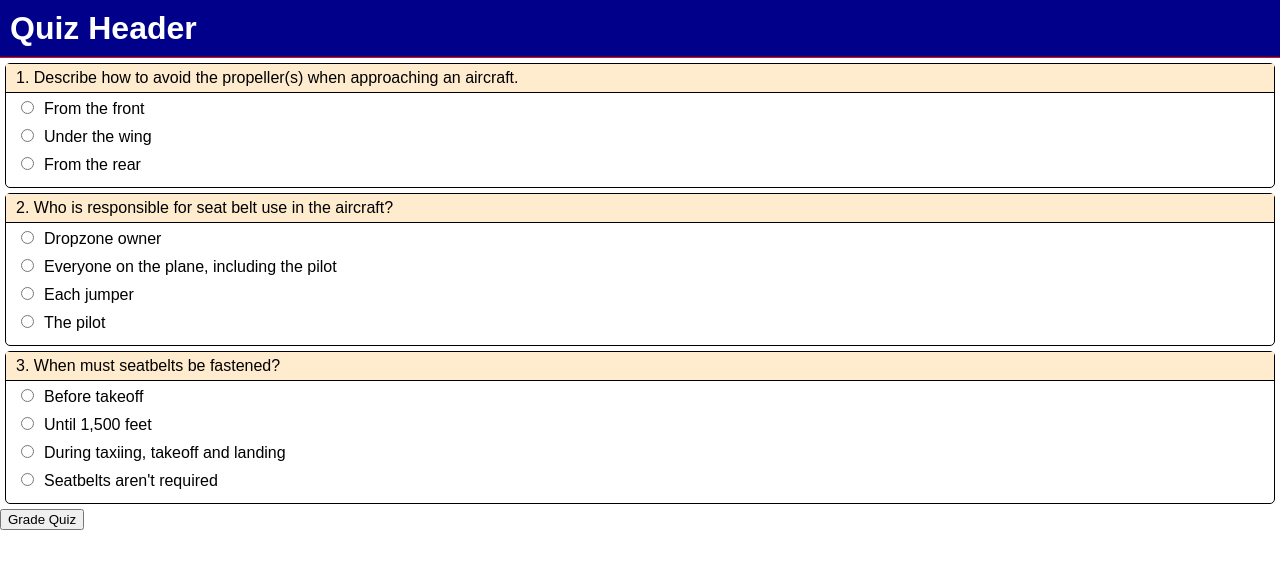
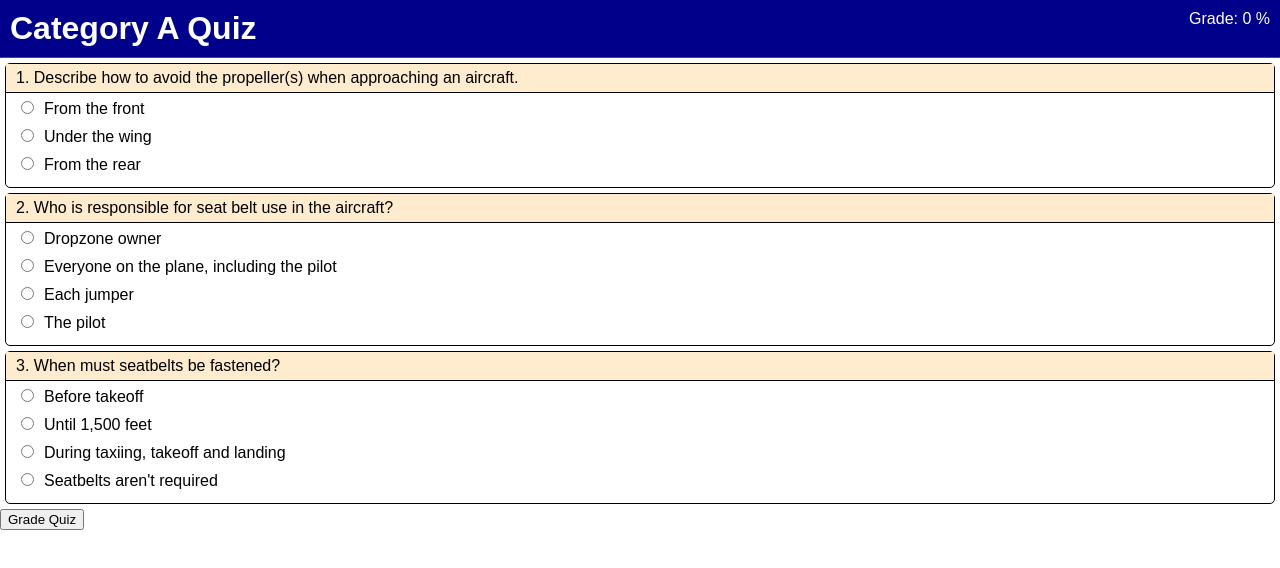
Before and after one commit to doppler/uspa-quizzes, a React (Create React App) app: page / in a window 1280 px wide. Shown: the top 568 px of the page. Built offline with nearby package versions, Linux system fonts and the light colour scheme.

Commit message:
calculate grade percentage

```diff
--- a/src/App.css
+++ b/src/App.css
@@ -4,7 +4,10 @@
   color: #fff;
   border-bottom: 1px solid red; }
   .Header h1 {
+    display: inline-block;
     margin: 0px; }
+  .Header .Grade {
+    float: right; }
 
 .Question {
   border: 1px solid black;
--- a/src/App.js
+++ b/src/App.js
@@ -10,6 +10,7 @@ class App extends Component {
     this.state = {
       quiz: Quizzes['Category A'],
       answers: {},
+      grade: 0
     }
     this.handleSelectAnswer = this.handleSelectAnswer.bind(this)
     this.gradeQuiz = this.gradeQuiz.bind(this)
@@ -29,19 +30,23 @@ class App extends Component {
   }
 
   gradeQuiz() {
-    console.log("in gradeQuiz")
+    const questions = [...this.state.quiz.questions]
     const answers = {}
-    this.state.quiz.questions.forEach(question => {
+    const correctArr = []
+    questions.forEach(question => {
       const answer = {...this.state.answers[question.number]}
       if(answer.selectedAnswer !== undefined) {
         const selectedAnswer = answer.selectedAnswer
         const correct = (selectedAnswer === question.correctAnswer)
+        if (correct) correctArr.push(correct)
         answers[question.number] = { selectedAnswer, correct }
       }
     })
+    const grade = Number.parseInt((100 / questions.length) * correctArr.length, 10)
     this.setState({
       ...this.state,
-      answers
+      answers,
+      grade
     })
   }
 
@@ -53,6 +58,7 @@ class App extends Component {
           onSelectAnswer={this.handleSelectAnswer}
           onGradeQuiz={this.gradeQuiz}
           answers={this.state.answers}
+          grade={this.state.grade}
         />
       </div>
     );
--- a/src/App.scss
+++ b/src/App.scss
@@ -4,7 +4,11 @@
   color: #fff;
   border-bottom: 1px solid red;
   h1 {
+    display: inline-block;
     margin: 0px;
+  }
+  .Grade {
+    float: right;
   }
 }
 
--- a/src/components/Quiz.js
+++ b/src/components/Quiz.js
@@ -9,11 +9,14 @@ const Header = ({children}) =>
 
 const Quiz = props => {
 
-  const { quiz, onGradeQuiz, answers } = props
+  const { quiz, onGradeQuiz, answers, grade } = props
 
   return (
     <div className="Quiz">
-      <Header><h1>Quiz Header</h1></Header>
+      <Header>
+        <h1>{quiz.name}</h1>
+        <span className="Grade">Grade: {grade} %</span>
+      </Header>
       <div className="Questions">
         {
           quiz.questions.map(question => {
@@ -38,7 +41,8 @@ const Quiz = props => {
 Quiz.propTypes = {
   quiz: PropTypes.object.isRequired,
   onGradeQuiz: PropTypes.func.isRequired,
-  answers: PropTypes.object.isRequired
+  answers: PropTypes.object.isRequired,
+  grade: PropTypes.number.isRequired
 }
 
 export default Quiz
--- a/src/quizzes.json
+++ b/src/quizzes.json
@@ -1,5 +1,6 @@
 {
   "Category A": {
+    "name": "Category A Quiz",
     "questions": [
       {
         "number": 1,
```
